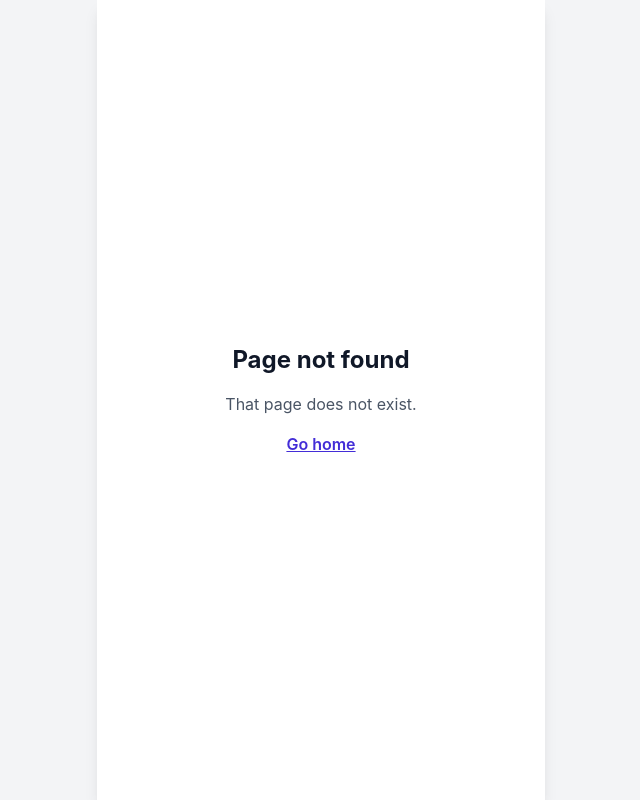
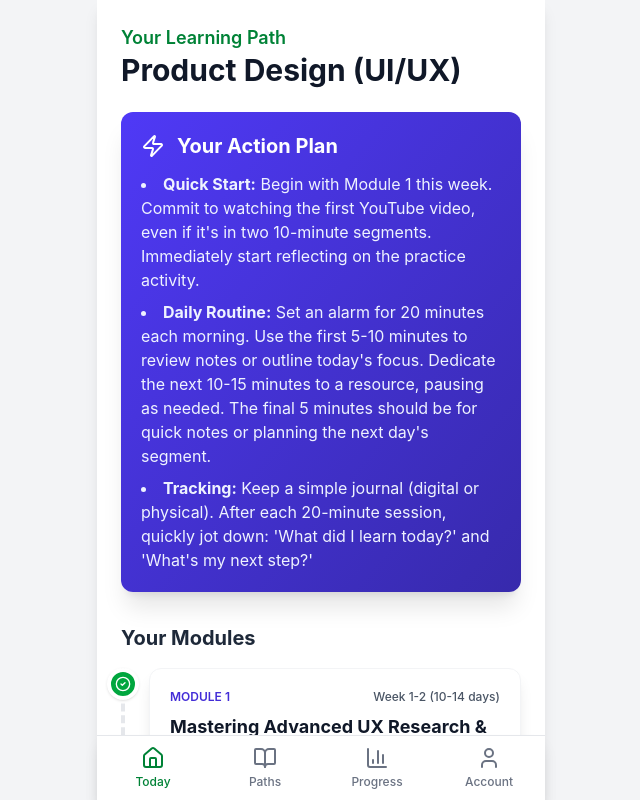
Before and after one commit to aindrajaya/eduujoy-ui, a React (Vite) app: page /today in a window 1280 px wide. Before the commit this address had no page. Shown: the top 800 px of the page, without its empty margins (319-959 px from the left). Built offline with nearby package versions, Linux system fonts and the light colour scheme.

Commit message:
feat(paths): add /today route with tabs layout, replacing Dashboard [U0a]
The Dashboard view switcher becomes a lazy TabsLayout (main + BottomNav)
and /today renders the LearningPath from static demo props.

Co-Authored-By: Claude Opus 5.5 <noreply@anthropic.com>

```diff
--- a/components/Dashboard.jsx
+++ /dev/null
@@ -1,35 +0,0 @@
-/**
- * Dashboard Layout Component
- */
-'use client';
-
-import LearningPathScreen from './screens/LearningPathScreen';
-import ProfileScreen from './screens/ProfileScreen';
-import ProTipsScreen from './screens/ProTipsScreen';
-
-export default function Dashboard({
-  currentView,
-  setCurrentView,
-  data,
-  onModuleSelect,
-  userInfo,
-}) {
-  const renderView = () => {
-    switch (currentView) {
-      case 'learn':
-        return (
-          <LearningPathScreen data={data} onModuleSelect={onModuleSelect} />
-        );
-      case 'profile':
-        return <ProfileScreen data={data.profile_summary} userInfo={userInfo} />;
-      case 'tips':
-        return <ProTipsScreen data={data.pro_tips} />;
-      default:
-        return (
-          <LearningPathScreen data={data} onModuleSelect={onModuleSelect} />
-        );
-    }
-  };
-
-  return <div className="pb-20">{renderView()}</div>;
-}
--- /dev/null
+++ b/src/app/TabsLayout.tsx
@@ -0,0 +1,14 @@
+import { Outlet } from 'react-router';
+import BottomNav from '@/ui/BottomNav';
+
+/** Layout for the four tab screens: content above a fixed bottom tab bar. */
+export default function TabsLayout() {
+  return (
+    <>
+      <main className="pb-20">
+        <Outlet />
+      </main>
+      <BottomNav />
+    </>
+  );
+}
--- /dev/null
+++ b/src/features/paths/TodayPage.tsx
@@ -0,0 +1,13 @@
+import { demoActionPlan, demoModules, demoProfile } from '@/fixtures/demo';
+import LearningPath from './components/LearningPath';
+
+// Static props for U0a; U8 switches to the active path from the API.
+export default function TodayPage() {
+  return (
+    <LearningPath
+      focusArea={demoProfile.focusArea}
+      actionPlan={demoActionPlan}
+      modules={demoModules}
+    />
+  );
+}
--- a/src/router.tsx
+++ b/src/router.tsx
@@ -7,6 +7,17 @@ export const routes: RouteObject[] = [
     lazy: async () => ({ Component: (await import('./app/RootLayout')).default }),
     children: [
       {
+        lazy: async () => ({ Component: (await import('./app/TabsLayout')).default }),
+        children: [
+          {
+            path: 'today',
+            lazy: async () => ({
+              Component: (await import('./features/paths/TodayPage')).default,
+            }),
+          },
+        ],
+      },
+      {
         path: '*',
         lazy: async () => ({ Component: (await import('./app/NotFound')).default }),
       },
```
Also changed, not shown: 1 other file (tests, documents, lock files or other folders).
